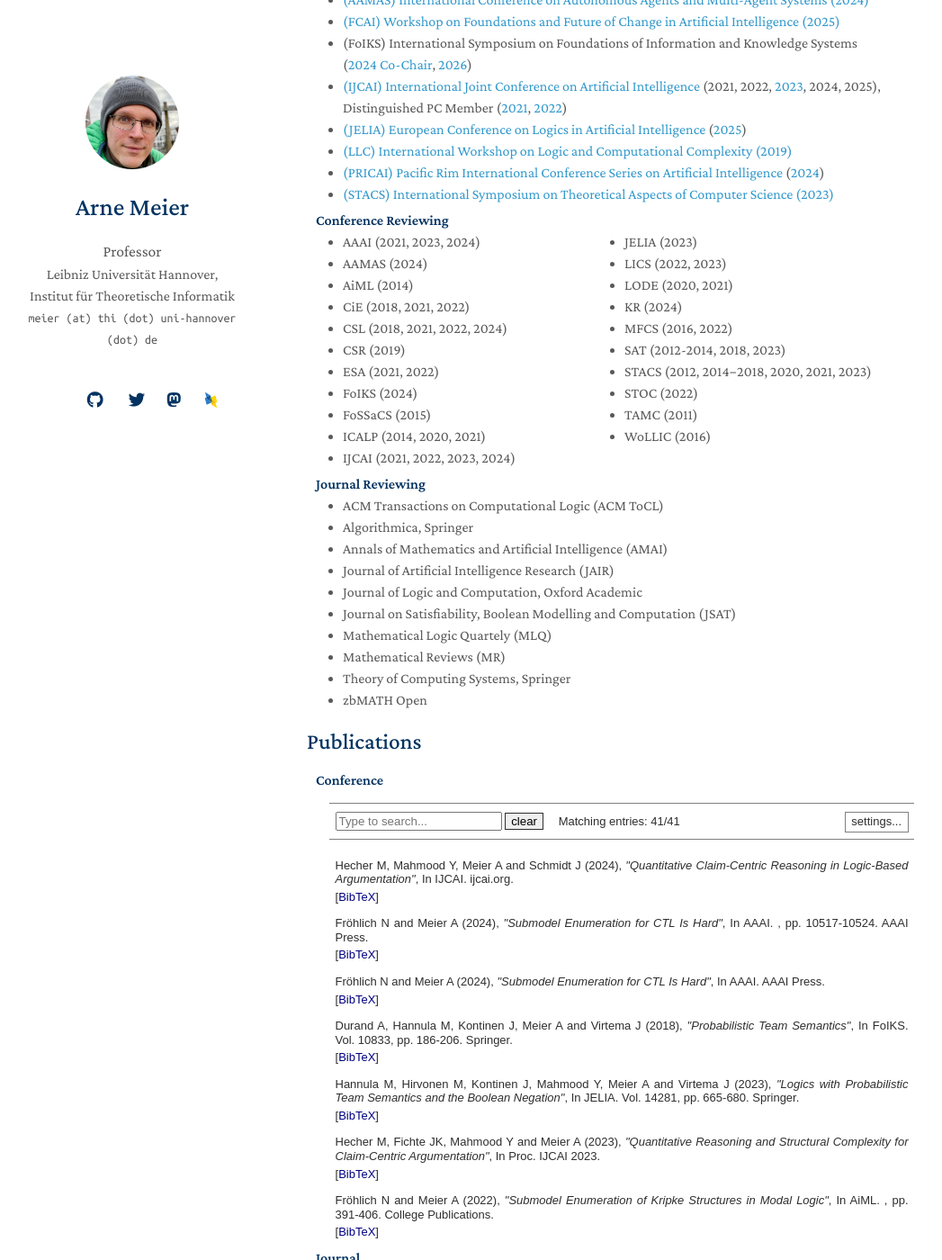
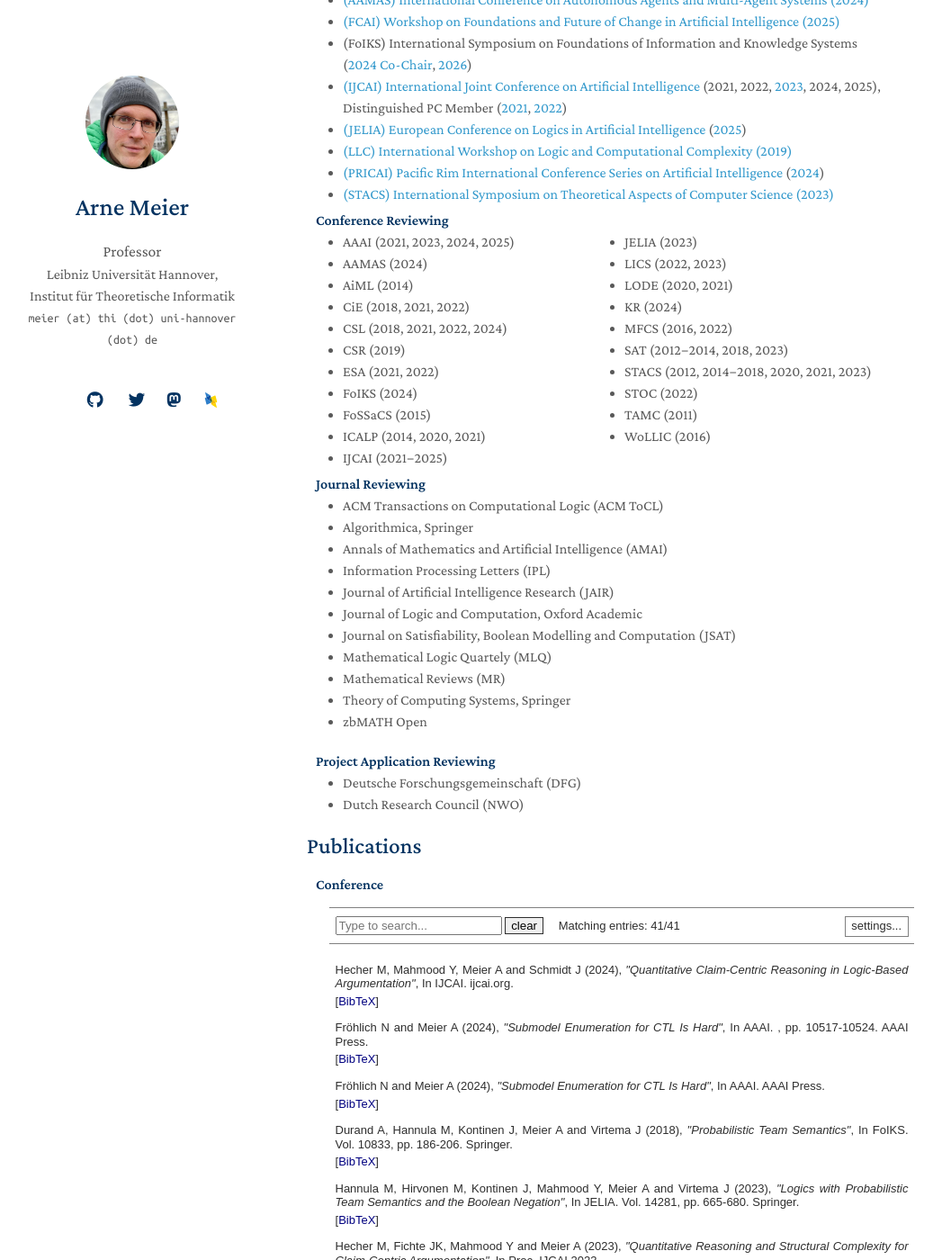
Before and after one commit to ArneMeier/ArneMeier.github.io, a Jekyll site: the page built from index.md, in a window 1280 px wide and 1400 px high, scrolled down 1225 px. Shown: the whole window at 90% size, without its empty margins (129-1176 px from the left). Built offline with Jekyll 4.4.1, drawn with Linux system fonts in a browser that asks for light colours; nearby versions of some CDN libraries; a style sheet for code colours, icons or effects is not loaded; our own code applies the rules of GitHub Pages for plain Markdown files.

Commit message:
Update services.md

```diff
--- a/_includes/services.md
+++ b/_includes/services.md
@@ -26,7 +26,7 @@
 <h4 style="margin:0 10px 0;">Conference Reviewing</h4>
 
 <ul style="margin:0 0 5px; column-count:2;">
-  <li><autocolor>AAAI</autocolor> (2021, 2023, 2024)</li>
+  <li><autocolor>AAAI</autocolor> (2021, 2023, 2024, 2025)</li>
   <li><autocolor>AAMAS</autocolor> (2024)</li>
   <li><autocolor>AiML</autocolor> (2014)</li>
   <li><autocolor>CiE</autocolor> (2018, 2021, 2022)</li>
@@ -36,13 +36,13 @@
   <li><autocolor>FoIKS</autocolor> (2024)</li>
   <li><autocolor>FoSSaCS</autocolor> (2015)</li>
   <li><autocolor>ICALP</autocolor> (2014, 2020, 2021)</li>
-  <li><autocolor>IJCAI</autocolor> (2021, 2022, 2023, 2024)</li>
+  <li><autocolor>IJCAI</autocolor> (2021&minus;2025)</li>
   <li><autocolor>JELIA</autocolor> (2023)</li>
   <li><autocolor>LICS</autocolor> (2022, 2023)</li>
   <li><autocolor>LODE</autocolor> (2020, 2021)</li>
   <li><autocolor>KR</autocolor> (2024)</li>
   <li><autocolor>MFCS</autocolor> (2016, 2022)</li>
-  <li><autocolor>SAT (2012-2014, 2018, 2023)</autocolor></li>
+  <li><autocolor>SAT (2012&minus;2014, 2018, 2023)</autocolor></li>
   <li><autocolor>STACS</autocolor> (2012, 2014&minus;2018, 2020, 2021, 2023)</li>
   <li><autocolor>STOC</autocolor> (2022)</li>
   <li><autocolor>TAMC</autocolor> (2011)</li>
@@ -55,6 +55,7 @@
   <li><a href="https://dl.acm.org/journal/tocl"><autocolor>ACM Transactions on Computational Logic (ACM ToCL)</autocolor></a></li>
   <li><a href="https://www.springer.com/journal/453"><autocolor>Algorithmica, Springer</autocolor></a></li>
   <li><a href="https://www.springer.com/journal/10472"><autocolor>Annals of Mathematics and Artificial Intelligence (AMAI)</autocolor></a></li>
+  <li><a href="https://www.sciencedirect.com/journal/information-processing-letters"><autocolor>Information Processing Letters (IPL)</autocolor></a></li>
   <li><a href="http://jair.org/"><autocolor>Journal of Artificial Intelligence Research (JAIR)</autocolor></a></li>
   <li><a href="https://academic.oup.com/logcom"><autocolor>Journal of Logic and Computation, Oxford Academic</autocolor></a></li>
   <li><a href="http://jsatjournal.org/"><autocolor>Journal on Satisfiability, Boolean Modelling and Computation (JSAT)</autocolor></a></li>
@@ -63,3 +64,9 @@
   <li><a href="https://www.springer.com/journal/224"><autocolor>Theory of Computing Systems, Springer</autocolor></a></li>
   <li><a href="https://zbmath.org"><autocolor>zbMATH Open</autocolor></a></li>
 </ul>
+
+<h4 style="margin:0 10px 0;">Project Application Reviewing</h4>
+<ul style="margin:0 0 20px;">
+  <li><a href="https://www.dfg.de/en"><autocolor>Deutsche Forschungsgemeinschaft (DFG)</autocolor></a></li>
+  <li><a href="https://www.nwo.nl/en"><autocolor>Dutch Research Council (NWO)</autocolor></a></li>
+</ul>
```
